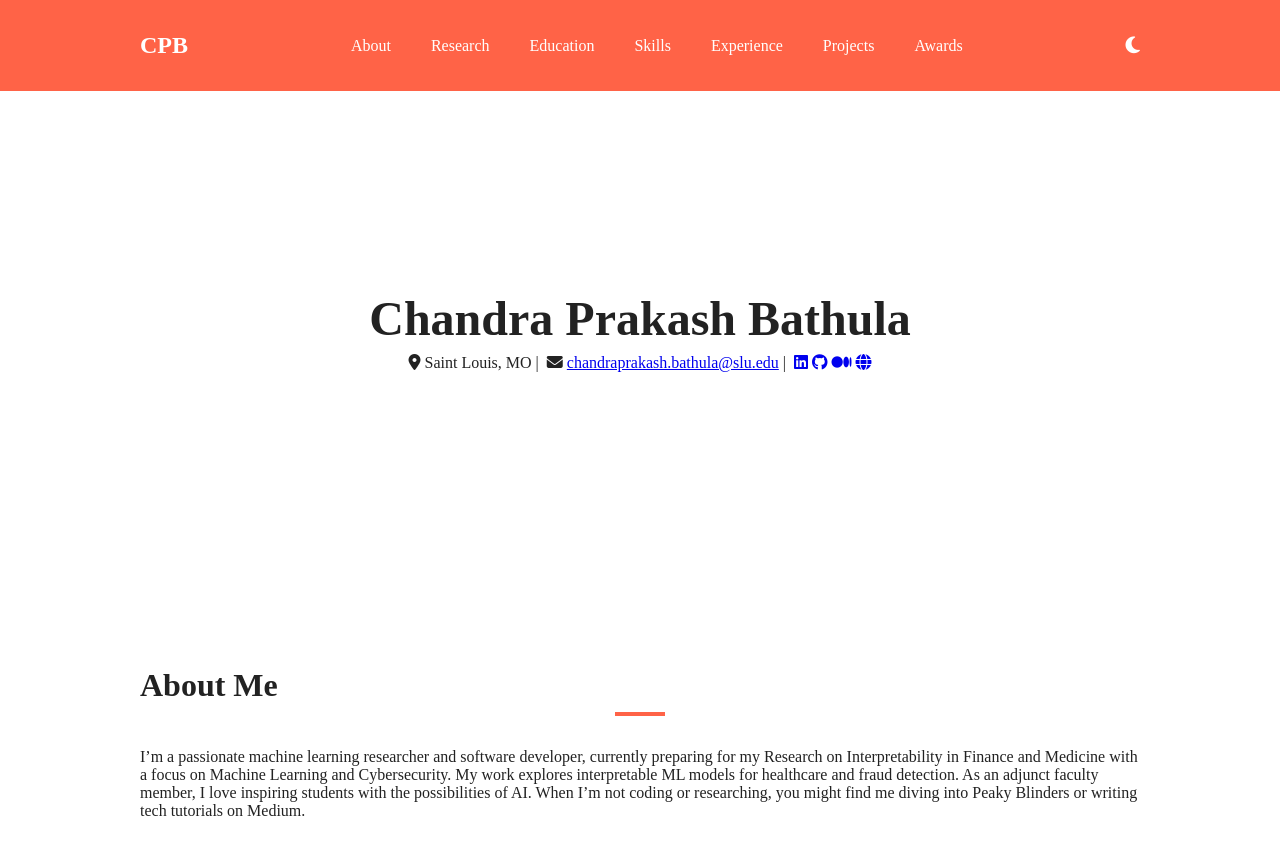
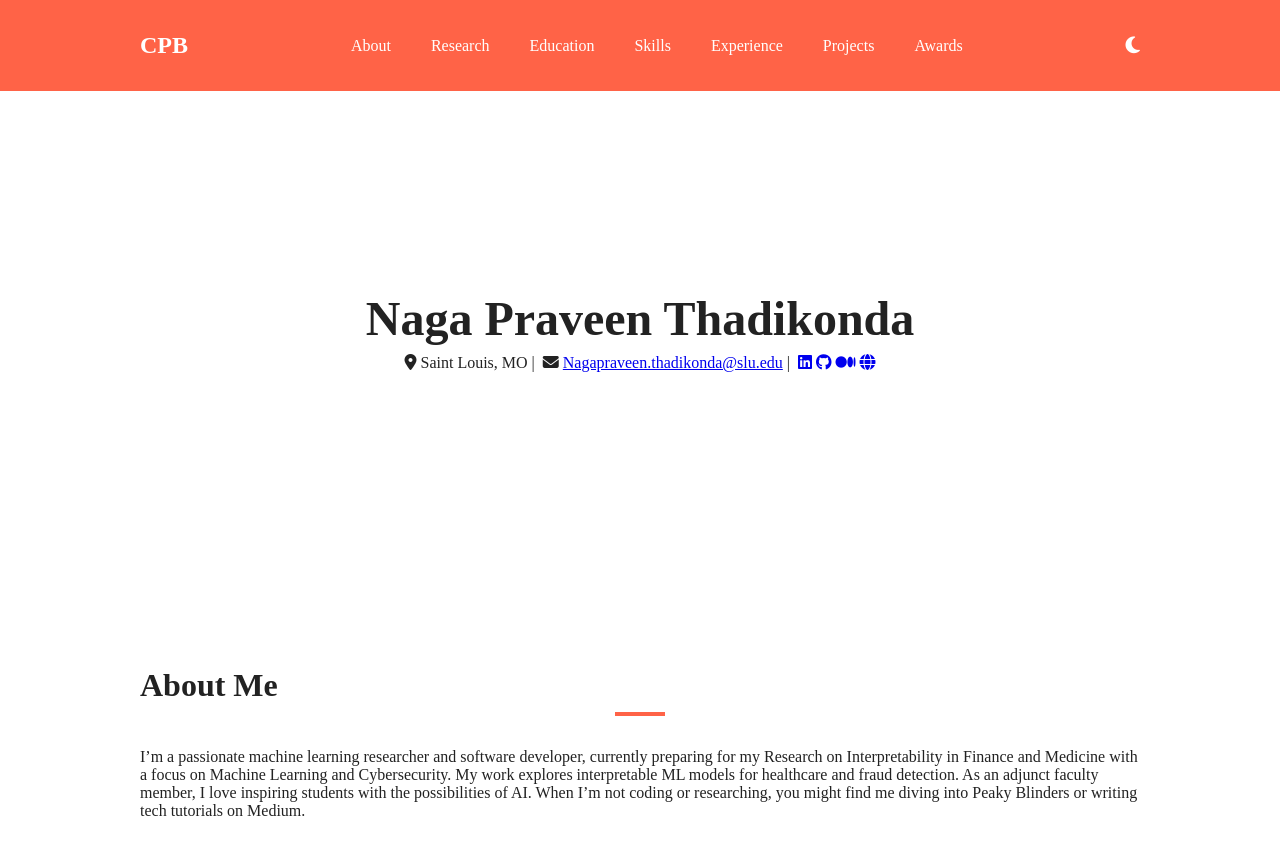
Before and after one commit to praveen2572/IS-5500, a plain HTML site: page resume-portfolio/index.html in a window 1280 px wide. Shown: the top 855 px of the page. Drawn offline with nearby package versions, Linux system fonts and the light colour scheme; a small style sheet from the web is missing.

Commit message:
Update index.html

```diff
--- a/resume-portfolio/index.html
+++ b/resume-portfolio/index.html
@@ -47,12 +47,12 @@
   <!-- HERO -->
   <header id="hero">
     <div class="container hero-content" data-aos="fade-down">
-      <h1>Chandra Prakash Bathula</h1>
+      <h1>Naga Praveen Thadikonda</h1>
       <p class="contact-line">
         <i class="fas fa-map-marker-alt"></i> Saint Louis, MO |
         <i class="fas fa-envelope"></i>
         <a href="mailto:chandraprakash.bathula@slu.edu"
-          >chandraprakash.bathula@slu.edu</a
+          >Nagapraveen.thadikonda@slu.edu</a
         > |
         <a href="#" target="_blank"><i class="fab fa-linkedin"></i></a>
         <a href="#" target="_blank"><i class="fab fa-github"></i></a>
```
